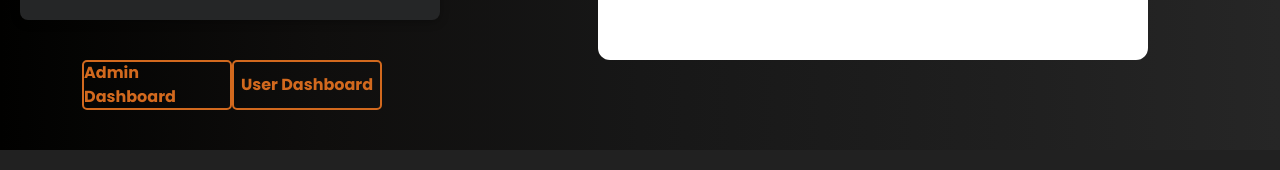
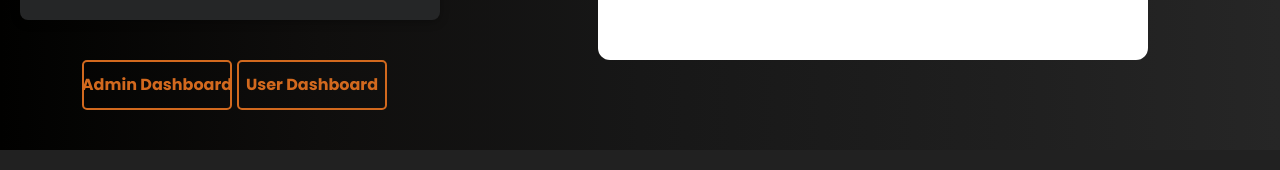
Before and after one commit to KhaledHassangit/Layl, a React (Create React App) app: page /login in a window 1280 px wide. Shown: the part 760-930 px from the top of the page. Built offline with nearby package versions, Linux system fonts and the light colour scheme; no server answers.

Commit message:
Links style update

```diff
--- a/src/Pages/Auth/LoginPage.jsx
+++ b/src/Pages/Auth/LoginPage.jsx
@@ -221,7 +221,7 @@
           </Col>
 
         </Row>
-        <div style={{ display: 'flex', flexDirection: 'row' }}>
+        <div style={{ display: 'flex', flexDirection: 'row',gap:"5px" }}>
   <Link
     style={{
       width: "150px",
@@ -238,6 +238,7 @@
       fontSize: "16px",
       fontWeight: "bold",
       transition: "background-color 0.3s, color 0.3s",
+      whiteSpace:"nowrap"
     }}
     to="/admin/home"
   >
@@ -259,6 +260,8 @@
       fontSize: "16px",
       fontWeight: "bold",
       transition: "background-color 0.3s, color 0.3s",
+      whiteSpace:"nowrap"
+
     }}
     to="/users/me"
   >
```
